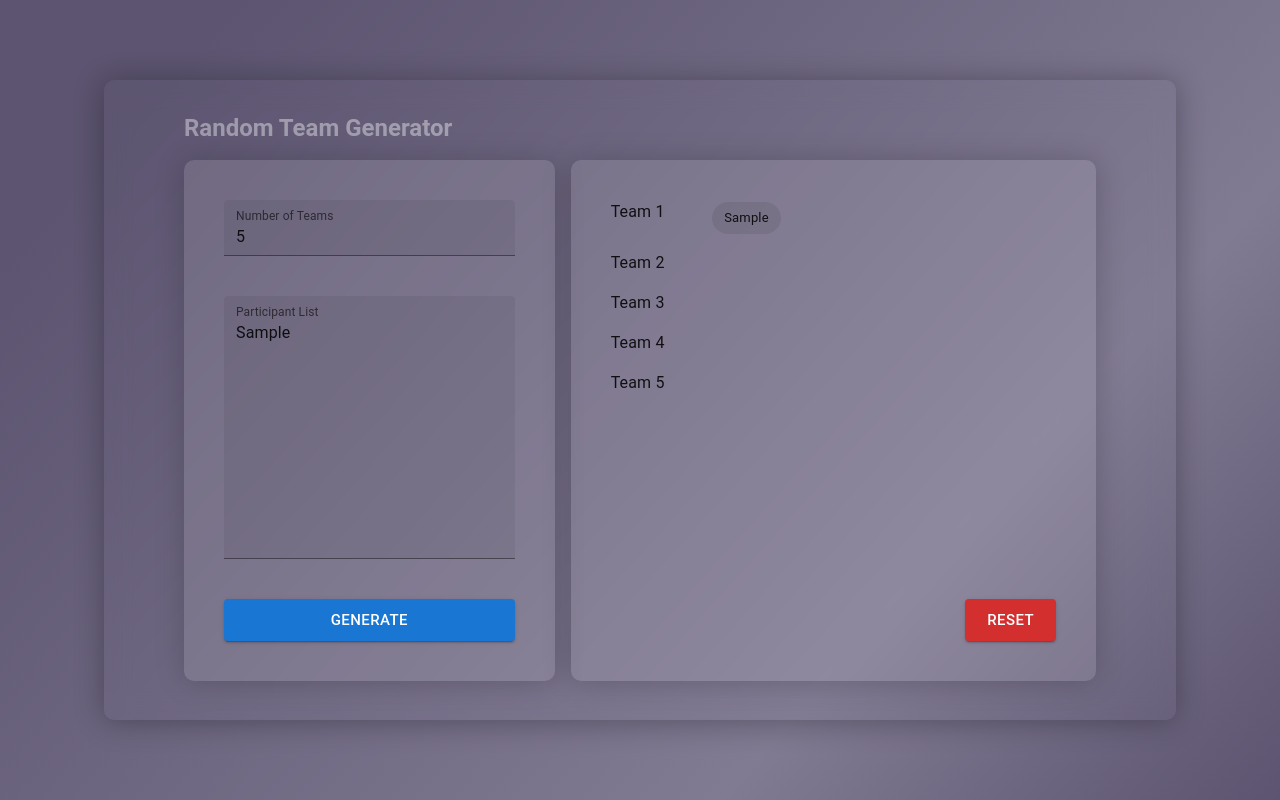
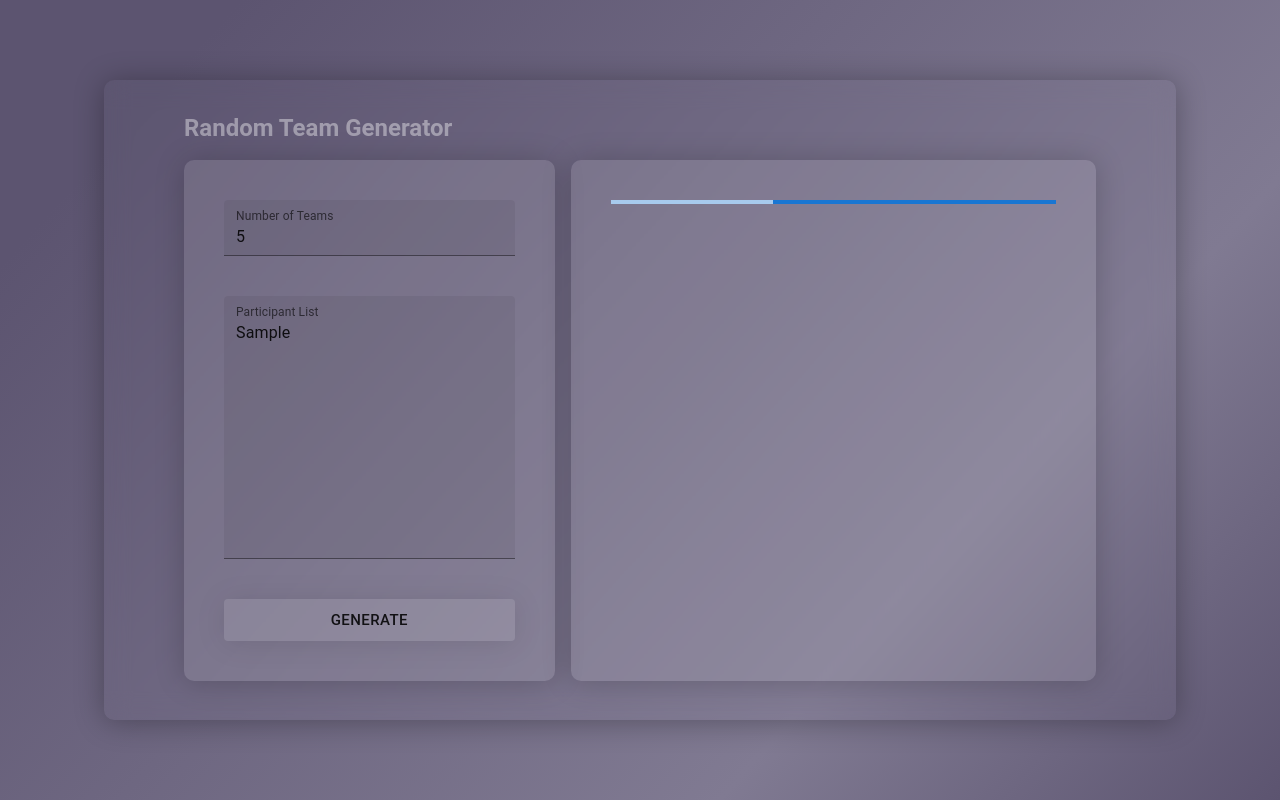
Before and after one commit to YeleePark/TeamGenerator, a React (Create React App) app: page / in a window 1280 px wide. Both pictures are taken after typing "5", "Sample" into the empty fields and a click on the button "GENERATE". Built offline with nearby package versions, Linux system fonts and the light colour scheme.

Commit message:
chore : 퍼블리싱 작업중

```diff
--- a/src/App.js
+++ b/src/App.js
@@ -6,8 +6,9 @@ import {
   Paper,
   TextField,
   Chip,
+  LinearProgress,
 } from "@mui/material";
-import { useState } from "react";
+import { useCallback, useState } from "react";
 import { useForm } from "react-hook-form";
 import Background from "./components/layout/background";
 import Inner from "./components/layout/inner";
@@ -17,29 +18,30 @@ function App() {
   const { register, handleSubmit, reset } = useForm();
 
   const [teams, setTeams] = useState();
+  const [loading, setLoading] = useState(false);
 
-  const createTeams = (people, teamCount) => {
+  const createTeams = useCallback((people, teamCount) => {
     const shuffledPeople = [...people].sort(() => Math.random() - 0.5);
-
     const teams = Array.from({ length: teamCount }, () => []);
     shuffledPeople.forEach((person, index) => {
       const teamIndex = index % teamCount;
       teams[teamIndex].push(person);
     });
-
     setTeams(teams);
-  };
-  const onSubmit = (data) => {
+    setLoading(false);
+  }, []);
+  const onSubmit = useCallback((data) => {
+    setLoading(true);
     const list = data?.participantList
       .split("\n")
       .filter((item) => item !== "");
     const numberOfTeams = data?.numberOfTeams;
-    createTeams(list, numberOfTeams);
-  };
-  const handleReset = () => {
+    setTimeout(() => createTeams(list, numberOfTeams), 5000);
+  }, []);
+  const handleReset = useCallback(() => {
     reset({ numberOfTeams: "", participantList: "" });
     setTeams([]);
-  };
+  }, []);
 
   return (
     <Background>
@@ -103,10 +105,14 @@ function App() {
                   </Box>
                   <Button
                     variant="contained"
+                    color={`inherit`}
                     size={`large`}
                     type={`submit`}
                     fullWidth
-                    // sx={{ backgroundColor: `white`, color: `black` }}
+                    sx={{
+                      background: `rgba( 255, 255, 255, 0.1 )`,
+                      boxShadow: `0 2px 30px 0 rgba(0,0,0,0.1)`,
+                    }}
                   >
                     Generate
                   </Button>
@@ -114,6 +120,8 @@ function App() {
               </Grid>
               <Grid item md={7} xs={12}>
                 <Card>
+                  {teams?.length ? (
+                    <>
                       <Box flexGrow={1}>
                         {teams?.map((team, index) => (
                           <Box key={index} display={`flex`} sx={{ mb: 2 }}>
@@ -138,12 +146,22 @@ function App() {
                             onClick={handleReset}
                             variant="contained"
                             size={`large`}
-                        color={`error`}
+                            color={`inherit`}
+                            sx={{
+                              background: `rgba( 255, 255, 255, 0.1 )`,
+                              boxShadow: `0 2px 30px 0 rgba(0,0,0,0.1)`,
+                            }}
                           >
                             Reset
                           </Button>
                         )}
                       </Box>
+                    </>
+                  ) : loading ? (
+                    <LinearProgress />
+                  ) : (
+                    <>12</>
+                  )}
                 </Card>
               </Grid>
             </Grid>
```
Lines whose indentation alone changed are shown as unchanged.
